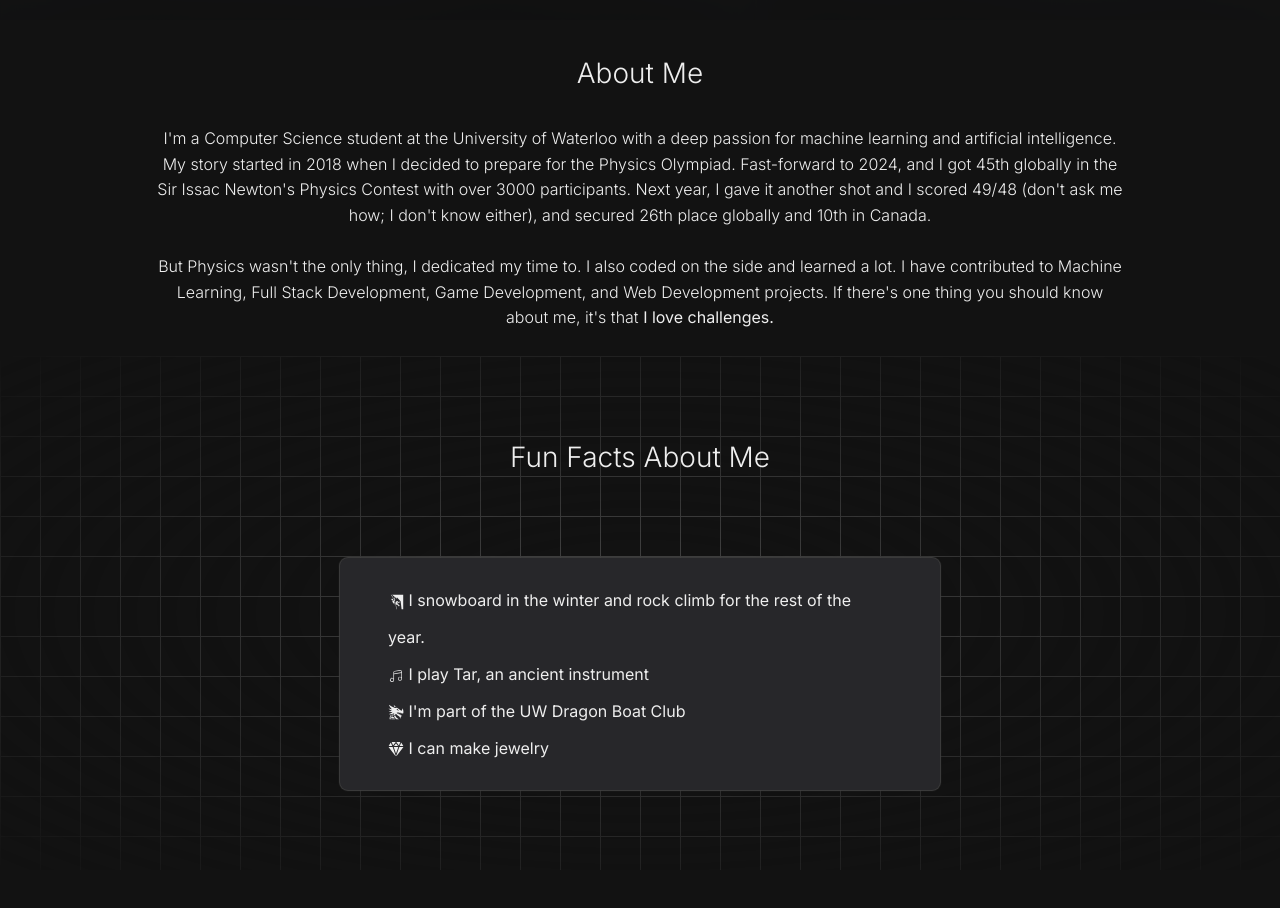
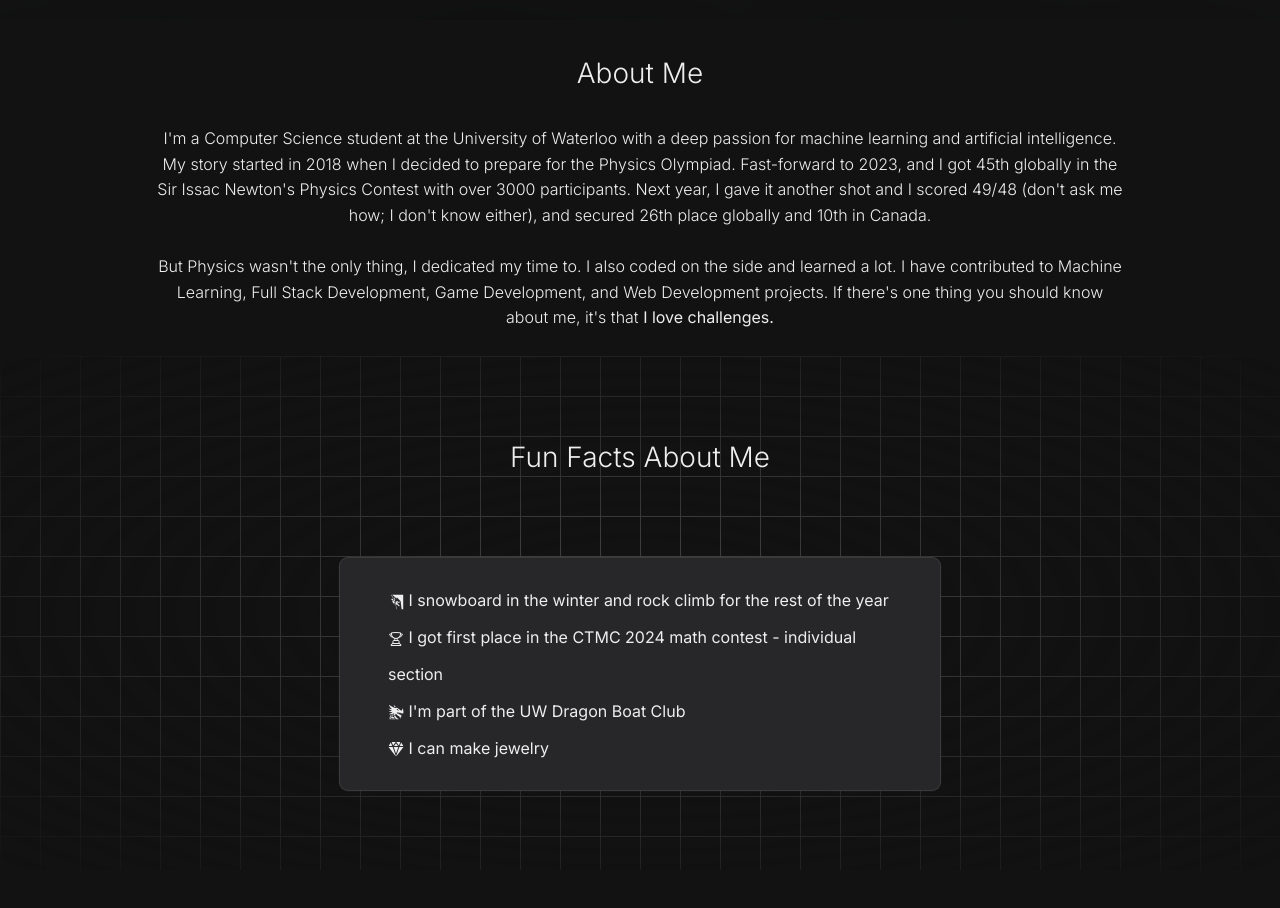
Before and after one commit to Mohammdamin-Sedaghat/Amin-Sedaghat-Portfolio, a Next.js app: page / in a window 1280 px wide. Shown: the part 860-1768 px from the top of the page. Built offline with nearby package versions, Linux system fonts and the light colour scheme.

Commit message:
Updated FunFacts

```diff
--- a/public/data.json
+++ b/public/data.json
@@ -43,17 +43,17 @@
     },
     "aboutMe": {
         "paragraphs": [
-            "I'm a Computer Science student at the University of Waterloo with a deep passion for machine learning and artificial intelligence. My story started in 2018 when I decided to prepare for the Physics Olympiad. Fast-forward to 2024, and I got 45th globally in the Sir Issac Newton's Physics Contest with over 3000 participants. Next year, I gave it another shot and I scored 49/48 (don't ask me how; I don't know either), and secured 26th place globally and 10th in Canada.",
+            "I'm a Computer Science student at the University of Waterloo with a deep passion for machine learning and artificial intelligence. My story started in 2018 when I decided to prepare for the Physics Olympiad. Fast-forward to 2023, and I got 45th globally in the Sir Issac Newton's Physics Contest with over 3000 participants. Next year, I gave it another shot and I scored 49/48 (don't ask me how; I don't know either), and secured 26th place globally and 10th in Canada.",
             "But Physics wasn't the only thing, I dedicated my time to. I also coded on the side and learned a lot. I have contributed to Machine Learning, Full Stack Development, Game Development, and Web Development projects. If there's one thing you should know about me, it's that <b>I love challenges.</b>"
         ]
     },
     "RandomFunFacts": {
         "data": [{
             "icon": "GiMountainClimbing",
-            "description": "I snowboard in the winter and rock climb for the rest of the year."
+            "description": "I snowboard in the winter and rock climb for the rest of the year"
         },{
-            "icon": "CiMusicNote1",
-            "description": "I play Tar, an ancient instrument"
+            "icon": "HiOutlineTrophy",
+            "description": "I got first place in the CTMC 2024 math contest - individual section"
         },{
             "icon": "GiSpikedDragonHead",
             "description": "I'm part of the UW Dragon Boat Club"
--- a/src/components/RandomFunFacts.tsx
+++ b/src/components/RandomFunFacts.tsx
@@ -15,7 +15,6 @@ const icons:Record<string, JSX.Element> = {
     "GiSpikedDragonHead": <GiSpikedDragonHead />,
     "IoDiamond": <IoDiamond />,
     "GiTrident": <GiTrident />,
-    "CiMusicNote1": <CiMusicNote1 />
 }
 
 export default function RandomFunFacts() {
```
